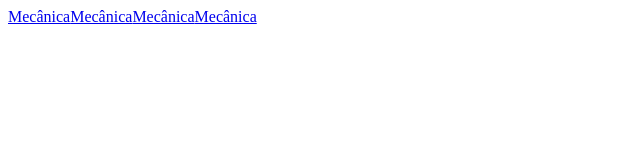
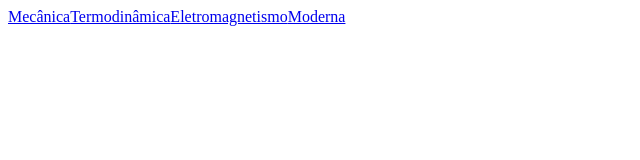
Before and after one commit to brunotarga/exercitandoafisica, a Next.js app: page / in a window 1280 px wide. Shown: the top 160 px of the page, without its empty margins (0-640 px from the left). Built offline with nearby package versions, Linux system fonts and the light colour scheme.

Commit message:
nova home

```diff
--- a/pages/index.js
+++ b/pages/index.js
@@ -8,13 +8,13 @@ function Home() {
             <a>Mecânica</a>
         </Link>
         <Link href="\Termodinâmica">
-            <a>Mecânica</a>
+            <a>Termodinâmica</a>
         </Link>
         <Link href="/Eletromagnetismo">
-            <a>Mecânica</a>
+            <a>Eletromagnetismo</a>
         </Link>
         <Link href="/Moderna">
-            <a>Mecânica</a>
+            <a>Moderna</a>
         </Link>
     </div>
 }
```
